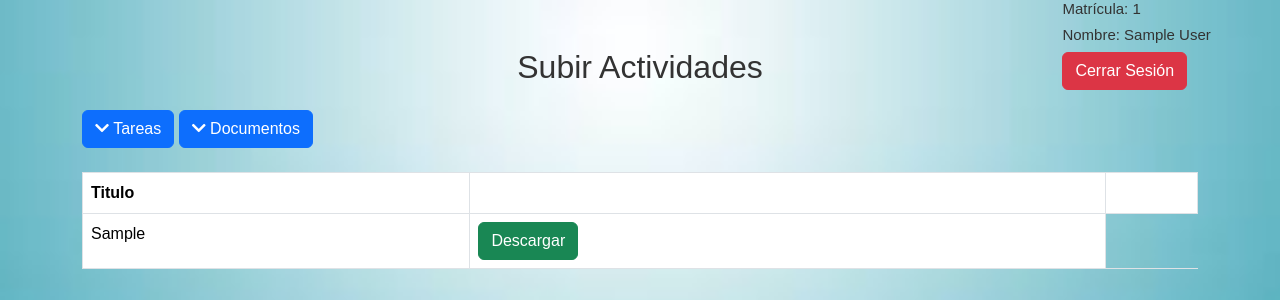
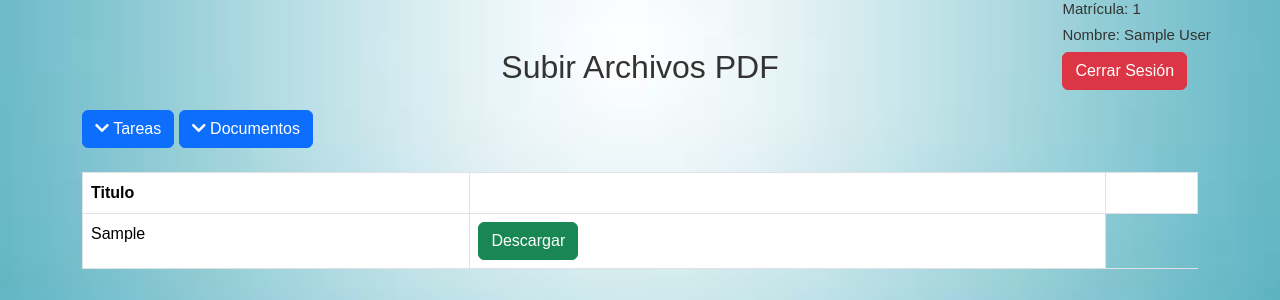
Before and after one commit to JesusA1819/LittleProgrammers, a PHP site: page /home.php in a window 1280 px wide. Shown: the top 300 px of the page. Run offline with PHP 8.4, Linux system fonts and the light colour scheme; the visitor is signed in with stand-in values (Sample User, id 1); tables that the repository leaves empty hold one stand-in row (values such as "Sample post"); data that the repository does not hold is empty; some libraries are stand-ins or nearby versions.

Commit message:
Update home.php

```diff
--- a/LTSchool/page/home.php
+++ b/LTSchool/page/home.php
@@ -16,7 +16,6 @@ $matricula = $_SESSION['Matricula'];
     <meta name="viewport" content="width=device-width, initial-scale=1.0">
     <title>SUBIR TAREA</title>
 
-    <link rel="icon" href="../assets/images/65754.ico" type="image/x-icon">
     <script src="https://code.jquery.com/jquery-3.6.0.min.js"></script>
 
     <link rel="stylesheet" href="https://use.fontawesome.com/releases/v5.8.1/css/all.css" integrity="sha384-50oBUHEmvpQ+1lW4y57PTFmhCaXp0ML5d60M1M7uH2+nqUivzIebhndOJK28anvf" crossorigin="anonymous">
@@ -75,7 +74,7 @@ $matricula = $_SESSION['Matricula'];
 
                     <!----------------------------------------------------------------------- Separador ---------------------------------------------------------------->
             <div class="col-sm-12">
-                <h2 class="mt-5 mb-4" style="text-align: center;">Subir Actividades</h2>
+                <h2 class="mt-5 mb-4" style="text-align: center;">Subir Archivos PDF</h2>
                 <div class="s">
                     <h4>Matrícula: <?php echo $_SESSION['Matricula'];?></h4>
                     <h4>Nombre: <?php echo $_SESSION['Nombre'];?></h4>
```
